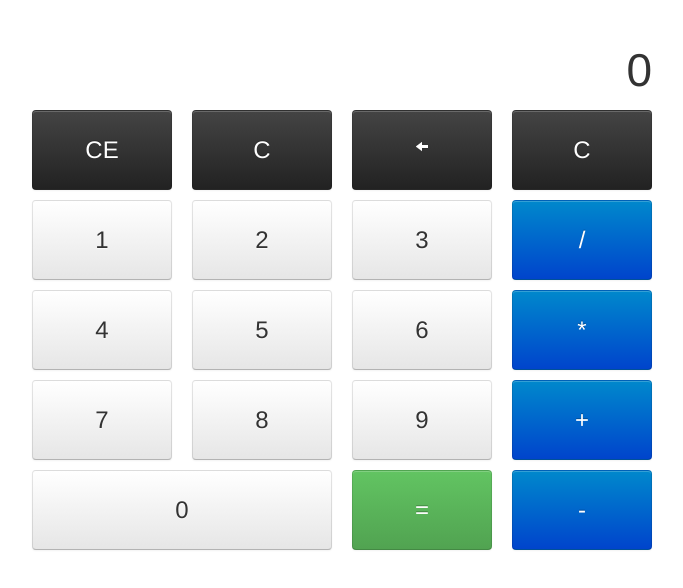
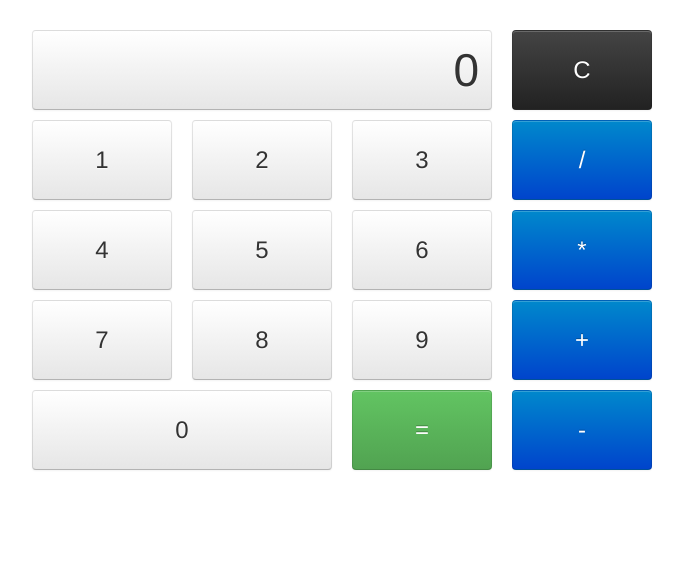
Before and after one commit to luizrogeriocn/calc-layout, a website: page index.html in a window 1280 px wide. Shown: the whole page, without its empty margins (138-821 px from the left). Drawn offline with Linux system fonts and the light colour scheme.

Commit message:
Introduce new layout and calculate button concept. closes #4

```diff
--- a/index.html
+++ b/index.html
@@ -6,10 +6,9 @@
         <meta name="viewport" content="width=device-width">
         <link rel="stylesheet" href="./public/css/bootstrap.min.css">
         <style>
-            #output{
-                text-align: right;
-                padding: 30px 0;
-                font-size: 46px;
+            .output{
+                font-size: 46px !important;
+                text-align: right !important;
             }
             #buttons .row{
                 margin-bottom: 10px;
@@ -27,17 +26,10 @@
     </head>
     <body>
         <div class="container" ng-controller="Calculator">
-            <div class="row">
-                <div class="span8 panel-body" id="output">
-                    {{ result }}
-                </div>
-            </div>
             <div class="row" id="buttons">
                 <div class="span6">
                     <div class="row">
-                        <button ng-click="resetOperand()" type="input" class="btn btn-inverse span2">CE</button>
-                        <button ng-click="resetOperation()" type="button" class="btn btn-inverse span2">C</button>
-                        <button ng-click="" type="button" class="btn btn-inverse span2"><i class="icon-arrow-left icon-white"></i></button>
+                        <button ng-click="calculate()" type="button" class="btn output text-right span6">{{result}}</button>
                     </div>
                     <div class="row">
                         <button ng-click="addNumber(1)" type="button" class="btn span2">1</button>
--- a/public/js/app.js
+++ b/public/js/app.js
@@ -19,9 +19,6 @@ calculator.controller('Calculator', function($scope) {
     $scope.addNumber = function(number) {
         number = number.toString();
 
-        // atividade de casa para minha amada Gabriela
-        // refatorar essa função! :D
-
         if (operation === undefined)
         {
             if (numA === undefined)
@@ -42,7 +39,7 @@ calculator.controller('Calculator', function($scope) {
             {
                 numB += number;
             }
-            $scope.result = numB;
+            $scope.result = numA.toString()+operation.toString()+numB.toString();
         }
     };
 
@@ -88,6 +85,7 @@ calculator.controller('Calculator', function($scope) {
         if (operation === undefined)
         {
             operation = operator;
+            $scope.result = numA.toString()+operation.toString()
         }
     };
 });
```
